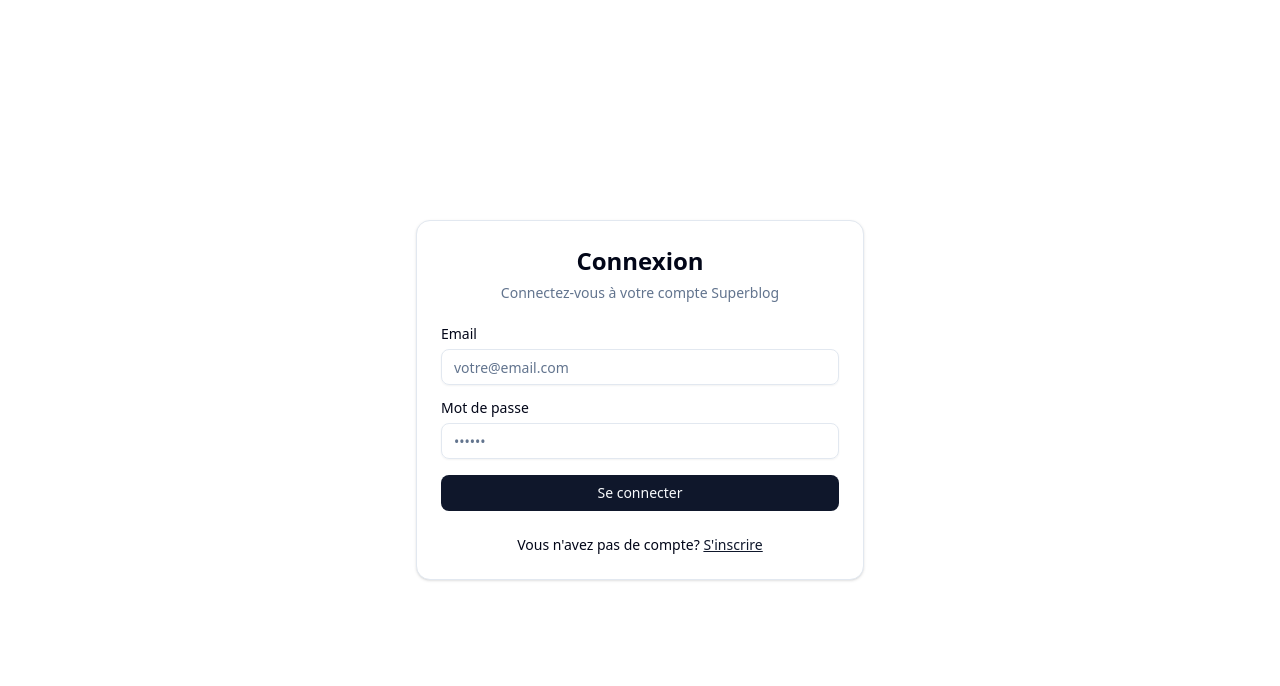
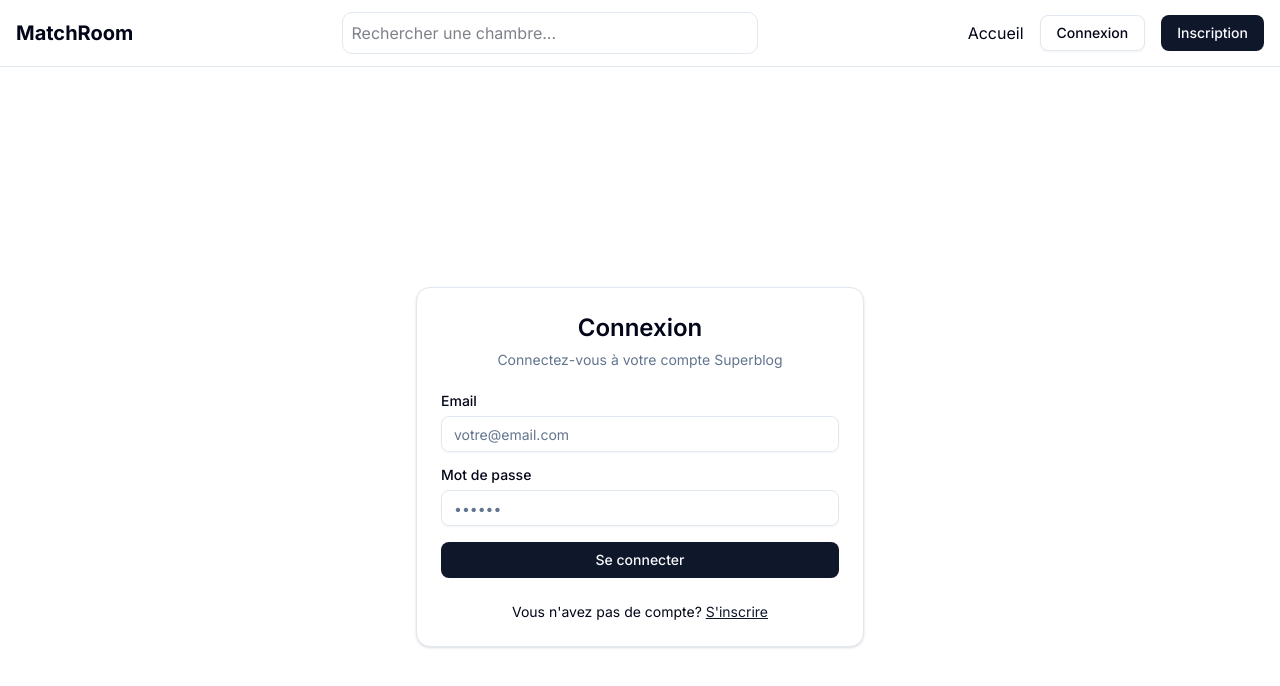
Before and after one commit to Florddev/match-room, a Next.js app: page /auth/login in a window 1280 px wide. Shown: the top 686 px of the page. Built offline with nearby package versions, Linux system fonts and the light colour scheme; no server answers.

Commit message:
Fix bugs

```diff
--- a/app/layout.tsx
+++ b/app/layout.tsx
@@ -1,34 +1,27 @@
+"use client";
+
+import Navbar from "@/components/navbar";
 import { AuthProvider } from "@/lib/auth-context";
-import type { Metadata } from "next";
-import { Geist, Geist_Mono } from "next/font/google";
+import { SearchProvider } from "@/lib/search-context";
+import { Inter } from "next/font/google";
 import "./globals.css";
 
-const geistSans = Geist({
-  variable: "--font-geist-sans",
-  subsets: ["latin"],
-});
-
-const geistMono = Geist_Mono({
-  variable: "--font-geist-mono",
-  subsets: ["latin"],
-});
-
-export const metadata: Metadata = {
-  title: "Match room",
-  description: "Match room",
-};
+const inter = Inter({ subsets: ["latin"] });
 
 export default function RootLayout({
   children,
-}: Readonly<{
+}: {
   children: React.ReactNode;
-}>) {
+}) {
   return (
-    <html lang="en">
-      <body
-        className={`${geistSans.variable} ${geistMono.variable} antialiased`}
-      >
-        <AuthProvider>{children}</AuthProvider>
+    <html lang="fr">
+      <body className={inter.className}>
+        <AuthProvider>
+          <SearchProvider>
+            <Navbar />
+            <main>{children}</main>
+          </SearchProvider>
+        </AuthProvider>
       </body>
     </html>
   );
```
